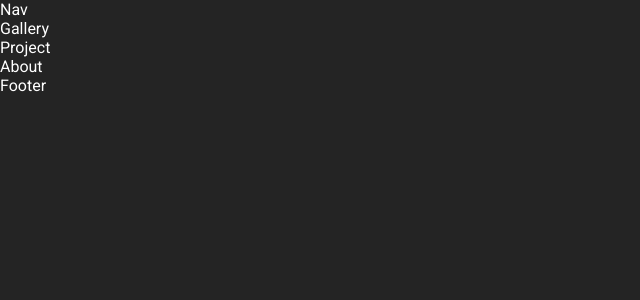
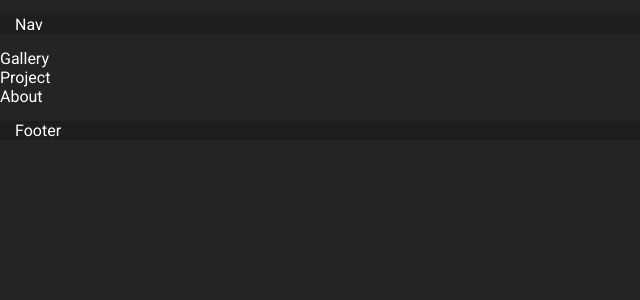
Before and after one commit to WildPastry/WhatIsWildPastry, a Next.js app: page / in a window 1280 px wide. Shown: the top 300 px of the page, without its empty margins (0-640 px from the left). Built offline with nearby package versions, Linux system fonts and the light colour scheme.

Commit message:
Updating styles

```diff
--- a/src/components/Main.tsx
+++ b/src/components/Main.tsx
@@ -34,7 +34,7 @@ const Main: React.FC = (): JSX.Element => {
 
   const renderMain = () => {
     return (
-      <main>
+      <main aria-label='Main Section'>
         <div className={shouldShowLoading}><Loading /></div>
         <Gallery />
         <Project />
--- a/src/components/features/counter/Counter.module.scss
+++ b/src/components/features/counter/Counter.module.scss
@@ -1,4 +1,4 @@
-@import '../../styles/main.module.scss';
+@import '../../styles/styles.module.scss';
 
 .row {
   display: flex;
--- a/src/components/sections/footer/Footer.module.scss
+++ b/src/components/sections/footer/Footer.module.scss
@@ -0,0 +1,8 @@
+@import '../../../styles/styles.module.scss';
+
+.footer {
+  background: $dark;
+  margin: 15px 0;
+  padding: 0 15px;
+  width: 100%;
+}
--- a/src/components/sections/footer/Footer.tsx
+++ b/src/components/sections/footer/Footer.tsx
@@ -1,6 +1,10 @@
+import styles from './Footer.module.scss';
+
 const Footer: React.FC = (): JSX.Element => {
   return (
-    <footer>Footer</footer>
+    <footer aria-label='Footer Section' className={styles.footer}>
+      Footer
+    </footer>
   );
 };
 
--- a/src/components/sections/nav/Nav.module.scss
+++ b/src/components/sections/nav/Nav.module.scss
@@ -0,0 +1,8 @@
+@import '../../../styles/styles.module.scss';
+
+.nav {
+  background: $dark;
+  margin: 15px 0;
+  padding: 0 15px;
+  width: 100%;
+}
--- a/src/components/sections/nav/Nav.tsx
+++ b/src/components/sections/nav/Nav.tsx
@@ -1,6 +1,10 @@
+import styles from './Nav.module.scss';
+
 const Nav: React.FC = (): JSX.Element => {
   return (
-    <section>Nav</section>
+    <section aria-label='Navigation Section' className={styles.nav}>
+      Nav
+    </section>
   );
 };
 
```
Also changed, not shown: src/models/page.d.ts (deleted).
